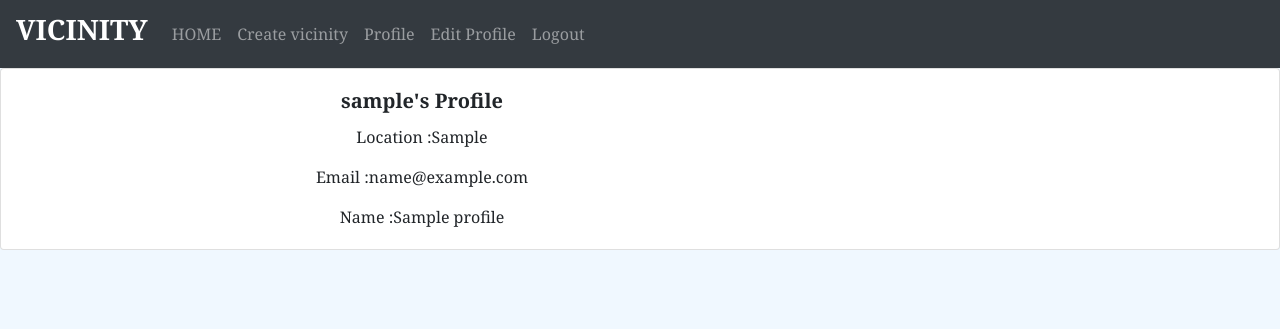
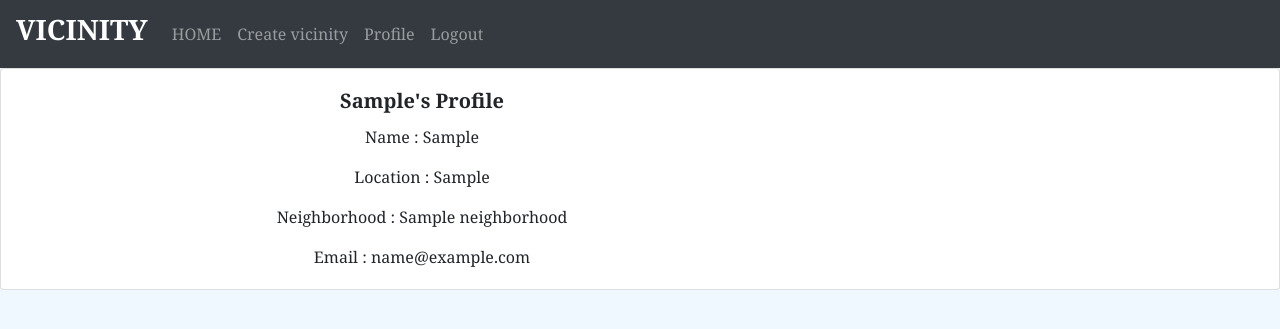
Before and after one commit to estherndichu/django-4, a Django app: page /profile/ in a window 1280 px wide. Shown: the top 329 px of the page. Run offline with Django 3.2, Linux system fonts and the light colour scheme; a user stored in the database is signed in; tables that the repository leaves empty hold one stand-in row (values such as "Sample post"); some libraries are stand-ins or nearby versions.

Commit message:
delete update profile

```diff
--- a/vicinity/templates/hood/index.html
+++ b/vicinity/templates/hood/index.html
@@ -14,7 +14,7 @@
             <div class="card" style="margin-bottom: 20px;">
                 <h3 class="text-center"><a href="{%url 'single_hood' vicinity.id %} ">{{vicinity.name}}, {{vicinity.location}}</a></h3>
                 <p>{{vicinity.description}}</p>
-                {% if request.user.profile.neighborhood %}
+                {% if request.user.profile.neighborhood == vicinity %}
                     <a href="{% url 'leave' vicinity.id %}" class="btn btn-outline-danger btn-sm">Leave Hood</a>
                     {% elif not request.user.profile.neighborhood %}
                     <a href="{% url 'join' vicinity.id %}" class="btn btn-primary btn-sm">Join Hood</a>
--- a/vicinity/templates/hood/profile.html
+++ b/vicinity/templates/hood/profile.html
@@ -6,10 +6,12 @@
   <div class="row">
     <div class="col-md-8">
       <div class="card-body">
-        <h5 class="card-title">{{request.user}}'s Profile</h5>
-        <p class="card-text-text-muted">Location :{{user_profile.location}}</p>
-        <p class="card-text">Email :{{user_profile.email}}</p>
-        <p class="card-text">Name :{{user_profile.name}}</p>
+        <h5 class="card-title">{{request.user | capfirst}}'s Profile</h5>
+        <p class="card-text">Name : {{request.user | capfirst}}</p>
+        <p class="card-text-text-muted">Location : {{user_profile.location}}</p>
+        <p class="card-text">Neighborhood : {{user_profile.neighborhood}}</p>
+        <p class="card-text">Email : {{user_profile.email}}</p>
+
 
       </div>
     </div>
--- a/vicinity/templates/navbar.html
+++ b/vicinity/templates/navbar.html
@@ -16,9 +16,6 @@
                 <a href="{%url 'profile' %}" class="nav-link">Profile</a>
             </li>
             <li class="nav-item">
-                <a href="{%url 'update_profile' %}" class="nav-link">Edit Profile</a>
-            </li>
-            <li class="nav-item">
                 <a href="{% url 'logout'%}" class="nav-link">
                     Logout
                 </a>
--- a/vicinity/urls.py
+++ b/vicinity/urls.py
@@ -9,7 +9,6 @@ urlpatterns = [
     url('^$',views.index,name='index'),
     url('new_vicinity/',views.new_vicinity, name='new_vicinity'),
     url("profile/", views.profile, name="profile"),
-    url('update_profile/',views.update_profile,name = 'update_profile'),
     url('join/(\d+)', views.join, name='join'),
     url('leave/(\d+)', views.leave, name='leave'),
     url('single_hood/(\d+)', views.single_hood, name='single_hood'),
--- a/vicinity/views.py
+++ b/vicinity/views.py
@@ -33,29 +33,9 @@ def profile(request):
     try:
         profile = Profile.objects.get(user_id=current_user_id)
     except Profile.DoesNotExist:
-        return redirect(update_profile)
+        return redirect('update_profile')
 
     return render(request, 'hood/profile.html', {"user_profile": user_profile},)
-
-@login_required(login_url='/accounts/login/')
-def update_profile(request):
-    current_user_id = request.user.id
-    user_profile = Profile.objects.get(user_id=current_user_id)
-    if request.method == 'POST':
-
-        form = ProfileForm(request.POST, request.FILES)
-        if form.is_valid():
-
-            user_profile.name = form.cleaned_data.get('name')
-            user_profile.email = form.cleaned_data.get('email')
-            user_profile.location = form.cleaned_data.get('location')
-
-            user_profile.save()
-        return redirect('profile')
-
-    else:
-        form = ProfileForm()
-    return render(request, 'hood/update_profile.html', {"form": form})
 
 @login_required(login_url='/accounts/login/')
 def join(request, id):
```
Also changed, not shown: vicinity/templates/hood/update_profile.html (deleted, +0 -32 lines).
